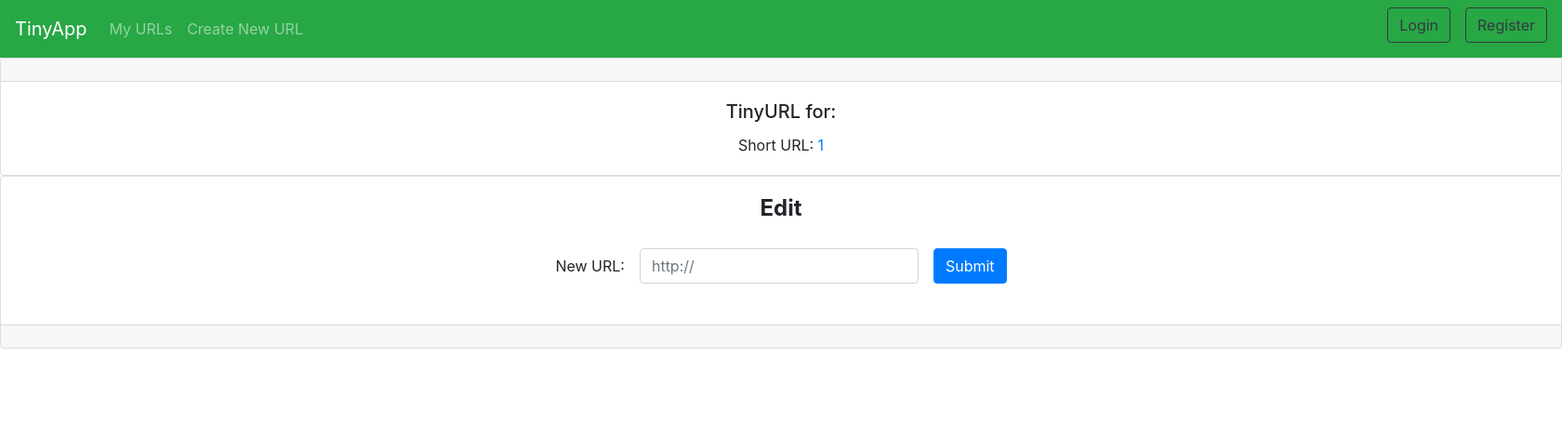
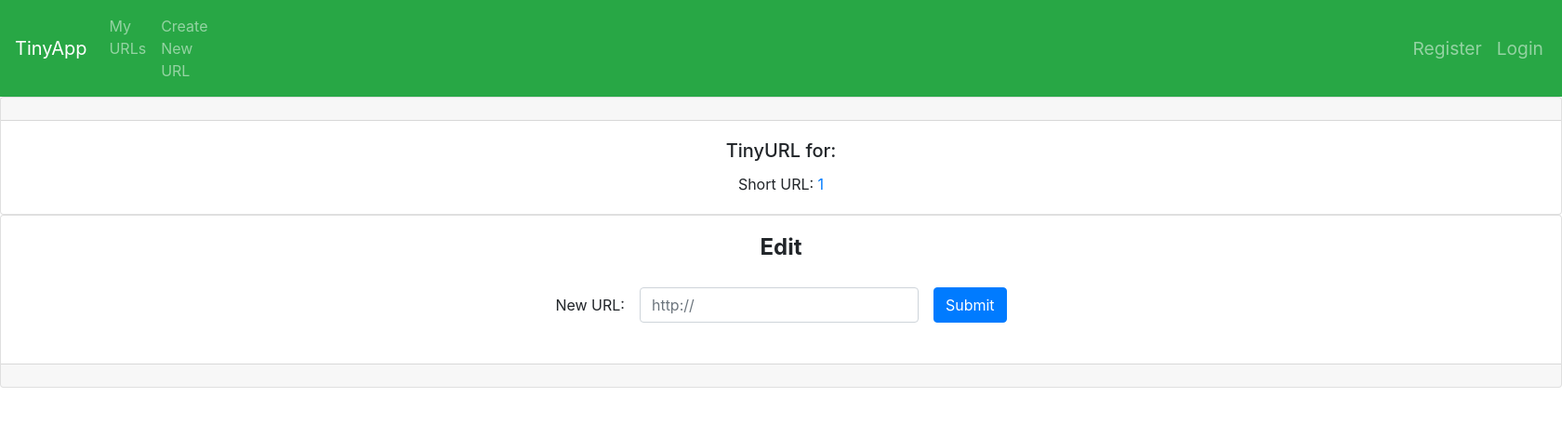
Before and after one commit to AdelRashed97/tinyapp, a Node server app: page /urls/1 in a window 1680 px wide. Shown: the top 456 px of the page at 93% size. Run offline with Node 20, Linux system fonts and the light colour scheme; some libraries are stand-ins or nearby versions.

Commit message:
changed the register and login buttons to links

```diff
--- a/views/partials/_header.ejs
+++ b/views/partials/_header.ejs
@@ -12,18 +12,12 @@
     </div>
     <!--if username is not set, display an input bar and login button,else display username and logout button-->
     <% if (!user){ %>
-    <form class="form-inline" action="/login" method="GET">
-      <div class="form-group mb-2">
-
-        <button type="submit" class="btn btn-success btn-outline-dark">Login</button>
+      <div class="collapse navbar-collapse" id="navbarNavAltMarkup">
+        <div class="navbar-nav" style="margin-left: 80em;">
+          <a class="nav-item nav-link" href="/register" style="font-size: larger;">Register</a>
+          <a class="nav-item nav-link" href="/login" style="font-size: larger;">Login</a>
+        </div>
       </div>
-    </form>
-    <form class="form-inline" action="/register" method="GET" >
-      <div class="form-group mb-2">
-
-        <button type="submit" class="btn btn-success btn-outline-dark" style="margin-left: 1em">Register</button>
-      </div>
-    </form>
 
 
       <% } else { %>
```
